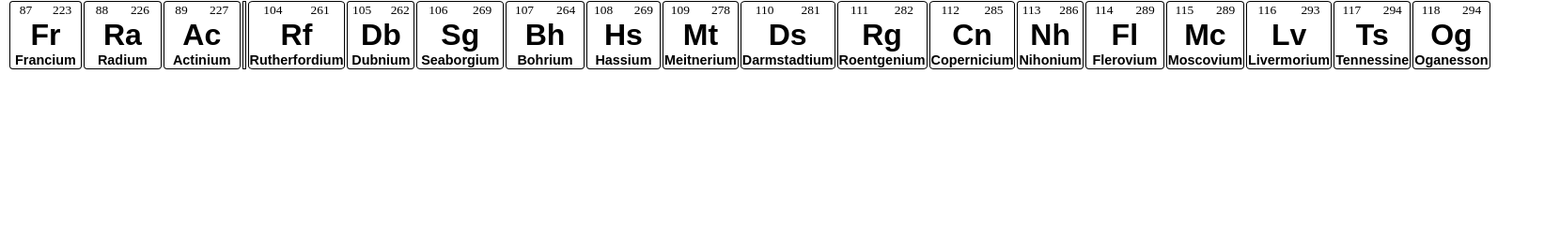
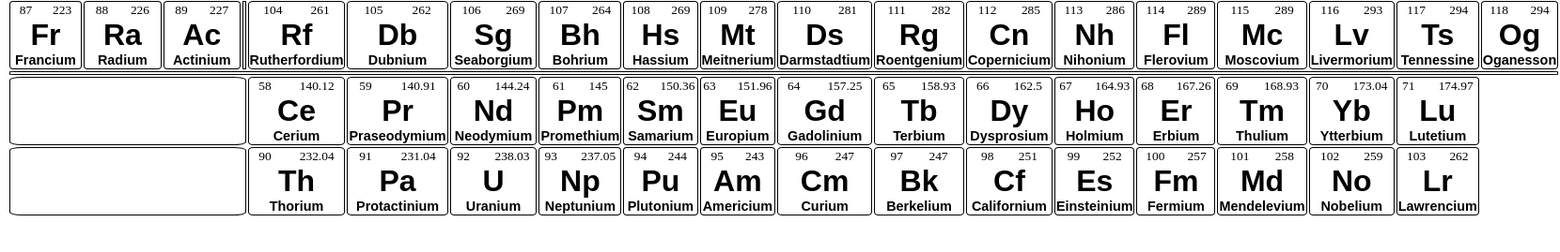
Before and after one commit to uniro123/periodictable, a plain HTML site: page index.html in a window 1280 px wide. Shown: the part 517-786 px from the top of the page at 94% size, 1660 px wide, since content can reach past the window. Drawn offline with Linux system fonts and the light colour scheme.

Commit message:
Update index.html

```diff
--- a/index.html
+++ b/index.html
@@ -109,6 +109,44 @@
             <td><span class="atomicnum">117</span><span class="atomicmass">294</span><br><span class="symbol">Ts</span><br><span class="name">Tennessine</span></td>
             <td><span class="atomicnum">118</span><span class="atomicmass">294</span><br><span class="symbol">Og</span><br><span class="name">Oganesson</span></td>
         </tr>
+        <tr>
+            <td colspan="19"></td>
+        </tr>
+        <tr>
+            <td colspan="4"></td>
+            <td><span class="atomicnum">58</span><span class="atomicmass">140.12</span><br><span class="symbol">Ce</span><br><span class="name">Cerium</span></td>
+            <td><span class="atomicnum">59</span><span class="atomicmass">140.91</span><br><span class="symbol">Pr</span><br><span class="name">Praseodymium</span></td>
+            <td><span class="atomicnum">60</span><span class="atomicmass">144.24</span><br><span class="symbol">Nd</span><br><span class="name">Neodymium</span></td>
+            <td><span class="atomicnum">61</span><span class="atomicmass">145</span><br><span class="symbol">Pm</span><br><span class="name">Promethium</span></td>
+            <td><span class="atomicnum">62</span><span class="atomicmass">150.36</span><br><span class="symbol">Sm</span><br><span class="name">Samarium</span></td>
+            <td><span class="atomicnum">63</span><span class="atomicmass">151.96</span><br><span class="symbol">Eu</span><br><span class="name">Europium</span></td>
+            <td><span class="atomicnum">64</span><span class="atomicmass">157.25</span><br><span class="symbol">Gd</span><br><span class="name">Gadolinium</span></td>
+            <td><span class="atomicnum">65</span><span class="atomicmass">158.93</span><br><span class="symbol">Tb</span><br><span class="name">Terbium</span></td>
+            <td><span class="atomicnum">66</span><span class="atomicmass">162.5</span><br><span class="symbol">Dy</span><br><span class="name">Dysprosium</span></td>
+            <td><span class="atomicnum">67</span><span class="atomicmass">164.93</span><br><span class="symbol">Ho</span><br><span class="name">Holmium</span></td>
+            <td><span class="atomicnum">68</span><span class="atomicmass">167.26</span><br><span class="symbol">Er</span><br><span class="name">Erbium</span></td>
+            <td><span class="atomicnum">69</span><span class="atomicmass">168.93</span><br><span class="symbol">Tm</span><br><span class="name">Thulium</span></td>
+            <td><span class="atomicnum">70</span><span class="atomicmass">173.04</span><br><span class="symbol">Yb</span><br><span class="name">Ytterbium</span></td>
+            <td><span class="atomicnum">71</span><span class="atomicmass">174.97</span><br><span class="symbol">Lu</span><br><span class="name">Lutetium</span></td>
+
+        </tr>
+        <tr>
+            <td colspan="4"></td>
+            <td><span class="atomicnum">90</span><span class="atomicmass">232.04</span><br><span class="symbol">Th</span><br><span class="name">Thorium</span></td>
+            <td><span class="atomicnum">91</span><span class="atomicmass">231.04</span><br><span class="symbol">Pa</span><br><span class="name">Protactinium</span></td>
+            <td><span class="atomicnum">92</span><span class="atomicmass">238.03</span><br><span class="symbol">U</span><br><span class="name">Uranium</span></td>
+            <td><span class="atomicnum">93</span><span class="atomicmass">237.05</span><br><span class="symbol">Np</span><br><span class="name">Neptunium</span></td>
+            <td><span class="atomicnum">94</span><span class="atomicmass">244</span><br><span class="symbol">Pu</span><br><span class="name">Plutonium</span></td>
+            <td><span class="atomicnum">95</span><span class="atomicmass">243</span><br><span class="symbol">Am</span><br><span class="name">Americium</span></td>
+            <td><span class="atomicnum">96</span><span class="atomicmass">247</span><br><span class="symbol">Cm</span><br><span class="name">Curium</span></td>
+            <td><span class="atomicnum">97</span><span class="atomicmass">247</span><br><span class="symbol">Bk</span><br><span class="name">Berkelium</span></td>
+            <td><span class="atomicnum">98</span><span class="atomicmass">251</span><br><span class="symbol">Cf</span><br><span class="name">Californium</span></td>
+            <td><span class="atomicnum">99</span><span class="atomicmass">252</span><br><span class="symbol">Es</span><br><span class="name">Einsteinium</span></td>
+            <td><span class="atomicnum">100</span><span class="atomicmass">257</span><br><span class="symbol">Fm</span><br><span class="name">Fermium</span></td>
+            <td><span class="atomicnum">101</span><span class="atomicmass">258</span><br><span class="symbol">Md</span><br><span class="name">Mendelevium</span></td>
+            <td><span class="atomicnum">102</span><span class="atomicmass">259</span><br><span class="symbol">No</span><br><span class="name">Nobelium</span></td>
+            <td><span class="atomicnum">103</span><span class="atomicmass">262</span><br><span class="symbol">Lr</span><br><span class="name">Lawrencium</span></td>
+        </tr>
      </tbody>
     </table>
 
```
